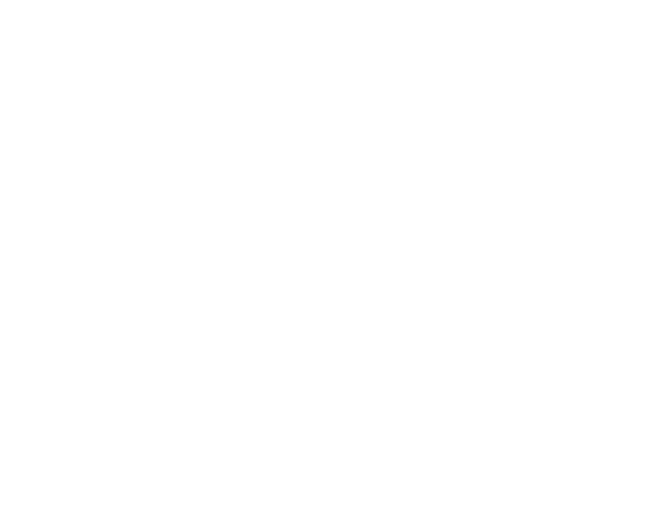
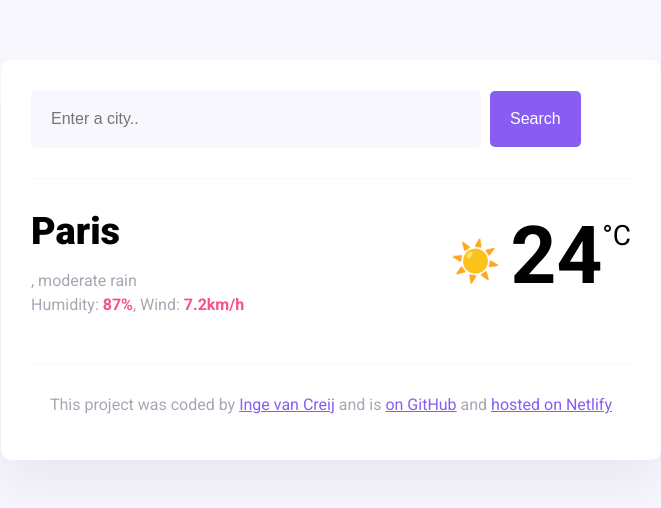
Before and after one commit to Inge25/Test_SheCodes, a plain HTML site: page index.html in a window 1280 px wide. Shown: the whole page, without its empty margins (309-970 px from the left). Drawn offline with nearby package versions, Linux system fonts and the light colour scheme; files that its build step writes are made by us from their sources.

Commit message:
shecodes week 4 homework

```diff
--- a/index.html
+++ b/index.html
@@ -3,7 +3,54 @@
   <head>
     <meta charset="UTF-8" />
     <meta name="viewport" content="width=device-width, initial-scale=1.0" />
-    <title>Document</title>
+    <link rel="preconnect" href="https://fonts.googleapis.com" />
+    <link rel="preconnect" href="https://fonts.gstatic.com" crossorigin />
+    <link
+      href="https://fonts.googleapis.com/css2?family=Roboto:ital,wght@0,100;0,400;0,500;0,700;0,900;1,100;1,300;1,400;1,500;1,700;1,900&display=swap"
+      rel="stylesheet"
+    />
+    <link rel="stylesheet" href="src/styles.css" />
+    <script src="https://unpkg.com/axios@1.6.7/dist/axios.min.js"></script>
+    <title>My weather application</title>
   </head>
-  <body></body>
+  <body>
+    <div class="weather-app">
+      <header>
+        <form id="searchForm">
+          <input
+            type="search"
+            placeholder="Enter a city.."
+            required
+            class="search-input"
+          />
+          <input type="submit" value="Search" class="search-button" />
+        </form>
+      </header>
+      <main>
+        <div class="current-weather">
+          <div>
+            <h1 class="current-city">Paris</h1>
+            <p class="current-details">
+              <span id="formatted-datetime"></span>, moderate rain <br />
+              Humidity: <strong>87%</strong>, Wind: <strong>7.2km/h</strong>
+            </p>
+          </div>
+          <div class="current-temperature">
+            <span class="current-temperature-icon">☀️</span
+            ><span class="current-temperature-value">24</span
+            ><span class="current-temperature-unit">°C</span>
+          </div>
+        </div>
+      </main>
+      <footer>
+        <p>
+          This project was coded by
+          <a href="#" target="_blank">Inge van Creij</a> and is
+          <a href="#" target="_blank"> on GitHub</a> and
+          <a href="#" target="_blank">hosted on Netlify</a>
+        </p>
+      </footer>
+    </div>
+    <script src="src/index.js"></script>
+  </body>
 </html>
--- /dev/null
+++ b/styles.css
@@ -0,0 +1,98 @@
+body {
+  background: #f9f7fe;
+  font-family: "Roboto", sans-serif;
+}
+
+a {
+  color: #885df1;
+}
+
+.weather-app {
+  background: white;
+  max-width: 600px;
+  margin: 60px auto;
+  padding: 30px;
+  border-radius: 10px;
+  box-shadow: 0 30px 50px rgba(65, 50, 100, 0.08);
+}
+
+header {
+  border-bottom: 1px solid #f9f7fe;
+  padding-bottom: 30px;
+}
+
+.search-input {
+  background-color: #f9f7fe;
+  border: none;
+  color: rgba(39, 33, 66, 0.4);
+  font-size: 16px;
+  padding: 20px;
+  width: 75%;
+  border-radius: 6px;
+}
+
+.search-button {
+  margin-left: 5px;
+  font-size: 16px;
+  background-color: #885df1;
+  color: white;
+  border: none;
+  padding: 20px;
+  line-height: 1;
+  border-radius: 5px;
+}
+
+main {
+  padding: 30px 0;
+}
+
+.current-temperature {
+  font-size: 48px;
+}
+
+.current-weather {
+  display: flex;
+  justify-content: space-between;
+}
+
+.current-city {
+  font-size: 38px;
+  font-weight: 900;
+  margin: 0;
+}
+.current-details {
+  color: rgba(39, 33, 66, 0.4);
+  font-size: 16px;
+  font-weight: 400;
+  line-height: 24px;
+}
+
+.current-details strong {
+  color: #f65282;
+}
+
+.current-temperature-icon {
+  position: relative;
+  top: -8px;
+  font-size: 40px;
+  margin-right: 10px;
+}
+
+.current-temperature-value {
+  font-size: 80px;
+  font-weight: bold;
+}
+
+.current-temperature-unit {
+  font-size: 28px;
+  position: relative;
+  top: -38px;
+}
+
+footer {
+  border-top: 1px solid #f9f7fe;
+  text-align: center;
+  padding-top: 15px;
+
+  color: rgba(39, 33, 66, 0.4);
+}
```
Also changed, not shown: index.js (added, +29 -0 lines).
